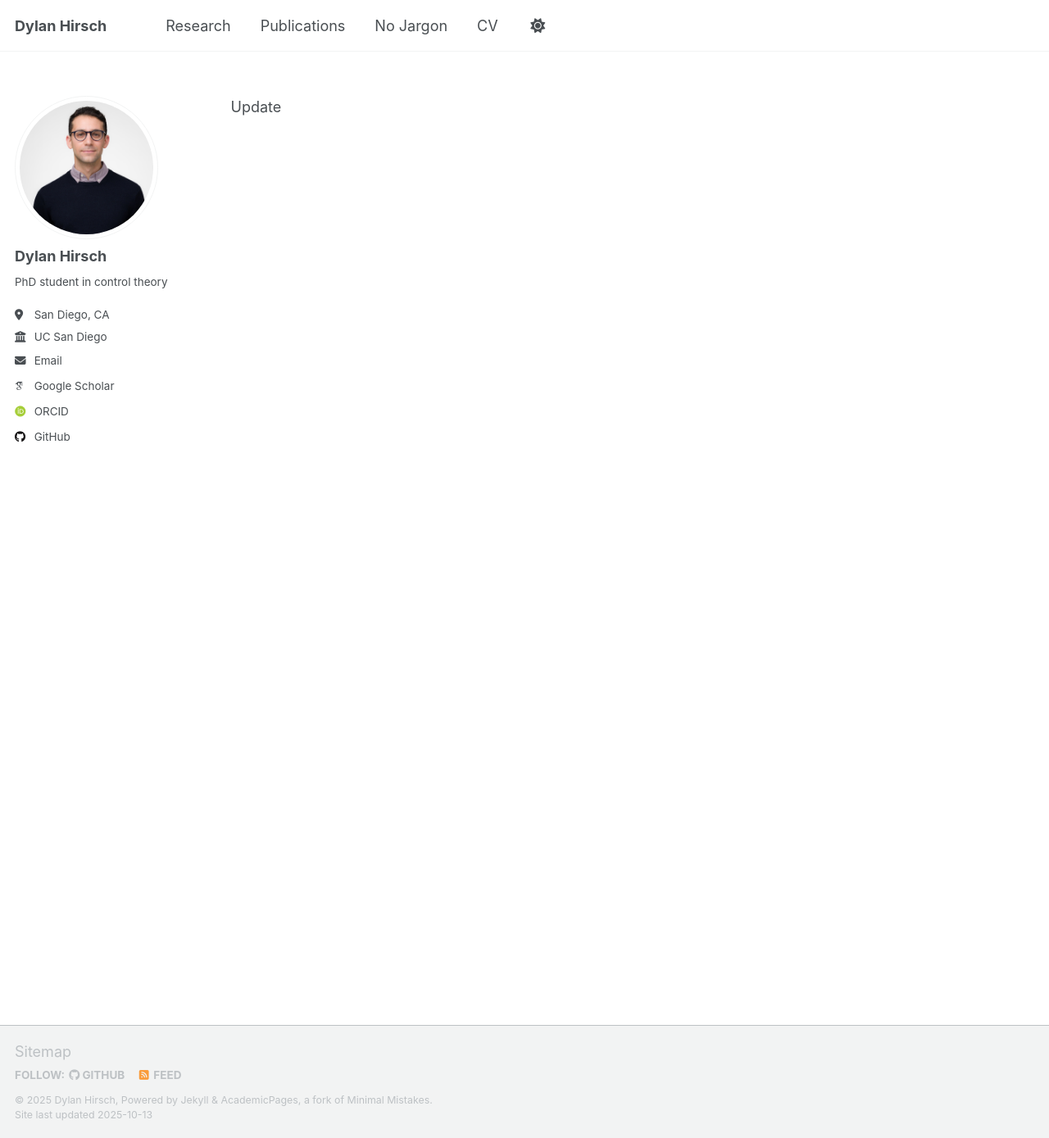
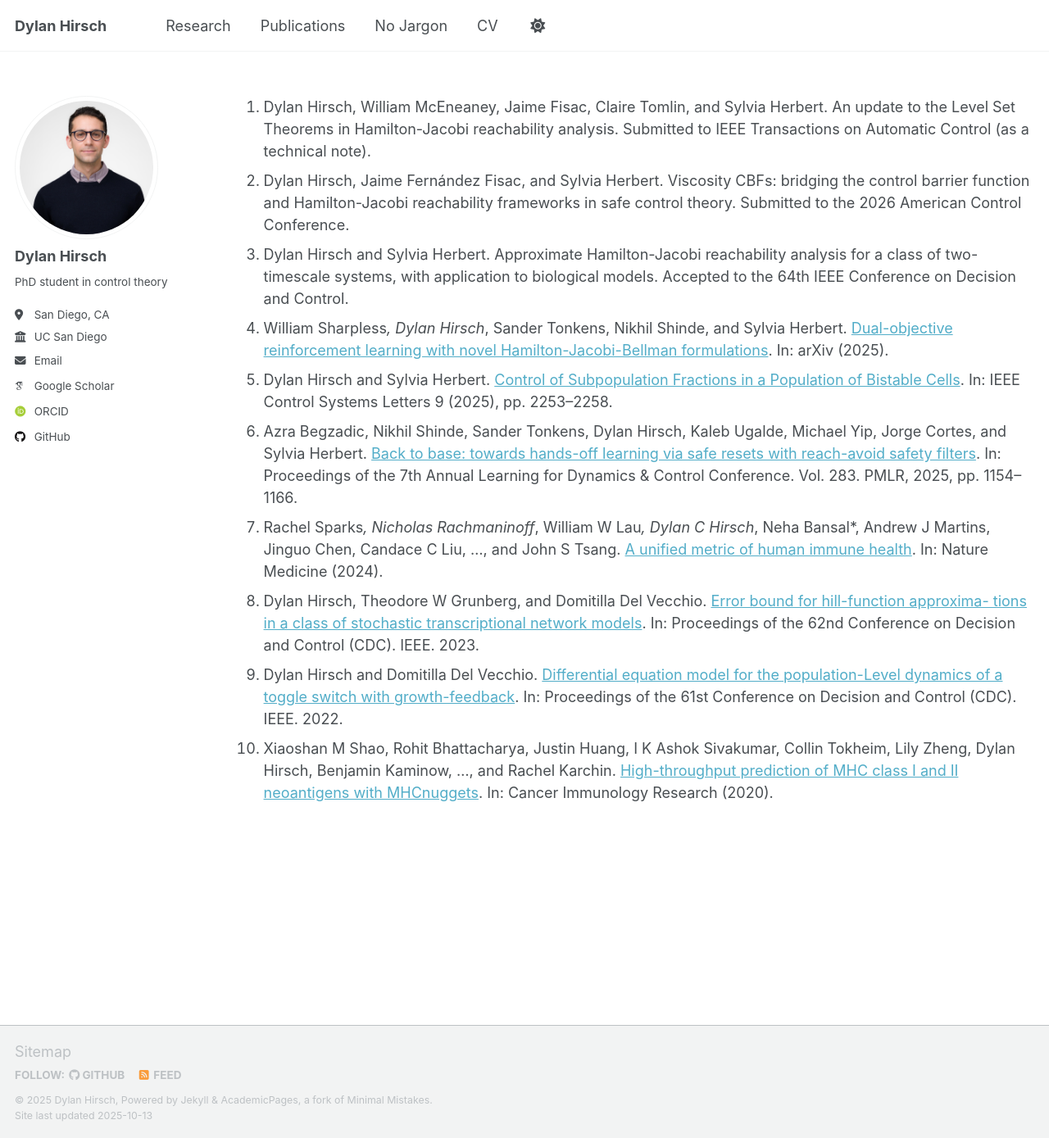
Before and after one commit to dylan-hirsch/dylan-hirsch.github.io, a Jekyll site: the page built from _pages/publications.md, in a window 1280 px wide and 1389 px high. Shown: the whole window at 82% size. Built offline with Jekyll 4.4.1, drawn with Linux system fonts in a browser that asks for light colours; some web fonts are replaced; a script that is not in the unit is left out.

Commit message:
Update publications.md

```diff
--- a/_pages/publications.md
+++ b/_pages/publications.md
@@ -5,4 +5,32 @@ permalink: /publications/
 author_profile: true
 ---
 
-Update
+1. Dylan Hirsch, William McEneaney, Jaime Fisac, Claire Tomlin, and Sylvia Herbert. An update to the
+Level Set Theorems in Hamilton-Jacobi reachability analysis. Submitted to IEEE Transactions on
+Automatic Control (as a technical note).
+2. Dylan Hirsch, Jaime Fernández Fisac, and Sylvia Herbert. Viscosity CBFs: bridging the control barrier
+function and Hamilton-Jacobi reachability frameworks in safe control theory. Submitted to the 2026
+American Control Conference.
+3. Dylan Hirsch and Sylvia Herbert. Approximate Hamilton-Jacobi reachability analysis for a class of
+two-timescale systems, with application to biological models. Accepted to the 64th IEEE Conference on Decision and
+Control.
+4.  William Sharpless*, Dylan Hirsch*, Sander Tonkens, Nikhil Shinde, and Sylvia Herbert. [Dual-objective
+reinforcement learning with novel Hamilton-Jacobi-Bellman formulations](https://arxiv.org/abs/2506.16016). In: arXiv (2025).
+5. Dylan Hirsch and Sylvia Herbert. [Control of Subpopulation Fractions in a Population of Bistable Cells](https://ieeexplore.ieee.org/abstract/document/11177224). In:
+IEEE Control Systems Letters 9 (2025), pp. 2253–2258.
+6. Azra Begzadic, Nikhil Shinde, Sander Tonkens, Dylan Hirsch, Kaleb Ugalde, Michael Yip, Jorge Cortes,
+and Sylvia Herbert. [Back to base: towards hands-off learning via safe resets with reach-avoid safety
+filters](https://proceedings.mlr.press/v283/begzadic25a.html). In: Proceedings of the 7th Annual Learning for Dynamics & Control Conference. Vol. 283. PMLR,
+2025, pp. 1154–1166.
+7. Rachel Sparks*, Nicholas Rachmaninoff*, William W Lau*, Dylan C Hirsch*, Neha Bansal*, Andrew J
+Martins, Jinguo Chen, Candace C Liu, ..., and John S Tsang. [A unified metric of human immune health](https://www.nature.com/articles/s41591-024-03092-6).
+In: Nature Medicine (2024).
+8. Dylan Hirsch, Theodore W Grunberg, and Domitilla Del Vecchio. [Error bound for hill-function approxima-
+tions in a class of stochastic transcriptional network models](https://ieeexplore.ieee.org/abstract/document/10383993). In: Proceedings of the 62nd Conference on
+Decision and Control (CDC). IEEE. 2023.
+9. Dylan Hirsch and Domitilla Del Vecchio. [Differential equation model for the population-Level dynamics
+of a toggle switch with growth-feedback](https://ieeexplore.ieee.org/abstract/document/9993374). In: Proceedings of the 61st Conference on Decision and Control
+(CDC). IEEE. 2022.
+10. Xiaoshan M Shao, Rohit Bhattacharya, Justin Huang, I K Ashok Sivakumar, Collin Tokheim, Lily Zheng,
+Dylan Hirsch, Benjamin Kaminow, ..., and Rachel Karchin. [High-throughput prediction of MHC class I
+and II neoantigens with MHCnuggets](https://aacrjournals.org/cancerimmunolres/article/8/3/396/469597/High-Throughput-Prediction-of-MHC-Class-I-and-II). In: Cancer Immunology Research (2020).
```
